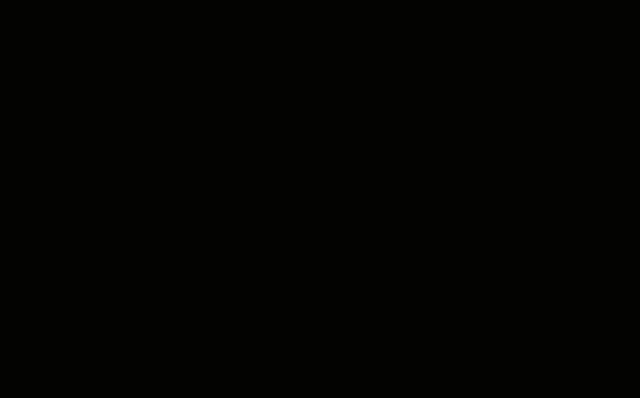
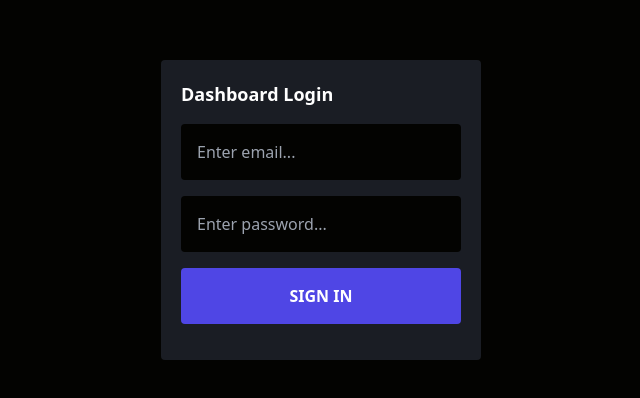
Before and after one commit to hrisabhy/revibestore, a React (Vite) app in the folder client/: page / in a window 1280 px wide. Shown: the part 190-588 px from the top of the page, without its empty margins (319-959 px from the left). Built offline with nearby package versions, Linux system fonts and the light colour scheme.

Commit message:
AdmingLogin screen added

```diff
--- a/client/src/App.jsx
+++ b/client/src/App.jsx
@@ -1,9 +1,7 @@
+import AdminLogin from "./screens/auth/AdminLogin";
+
 function App() {
-  return (
-    <>
-      <div className="bg-black1 h-screen">login</div>
-    </>
-  );
+  return <AdminLogin />;
 }
 
 export default App;
--- /dev/null
+++ b/client/src/screens/auth/AdminLogin.jsx
@@ -0,0 +1,36 @@
+const AdminLogin = () => {
+  return (
+    <div className="bg-black1 h-screen flex justify-center items-center">
+      <form className="bg-black2 p-5 w-10/12 sm:w-8/12 md:w-6/12 lg:w-3/12 rounded">
+        <h3 className="mb-4 text-white capitalize font-semibold text-lg">
+          dashboard login
+        </h3>
+        <div className="mb-4 mt-4">
+          <input
+            type="email"
+            name="email"
+            className="w-full bg-black1 p-4 rounded outline-none text-white"
+            placeholder="Enter email..."
+          />
+        </div>
+        <div className="mb-4">
+          <input
+            type="password"
+            name="password"
+            className="w-full bg-black1 p-4 rounded outline-none text-white"
+            placeholder="Enter password..."
+          />
+        </div>
+        <div className="mb-4">
+          <input
+            type="submit"
+            value="sign in"
+            className="bg-indigo-600 w-full p-4 rounded text-white uppercase font-semibold cursor-pointer"
+          />
+        </div>
+      </form>
+    </div>
+  );
+};
+
+export default AdminLogin;
```
Also changed, not shown: client/screens/auth/AdminLogin.js (deleted).
